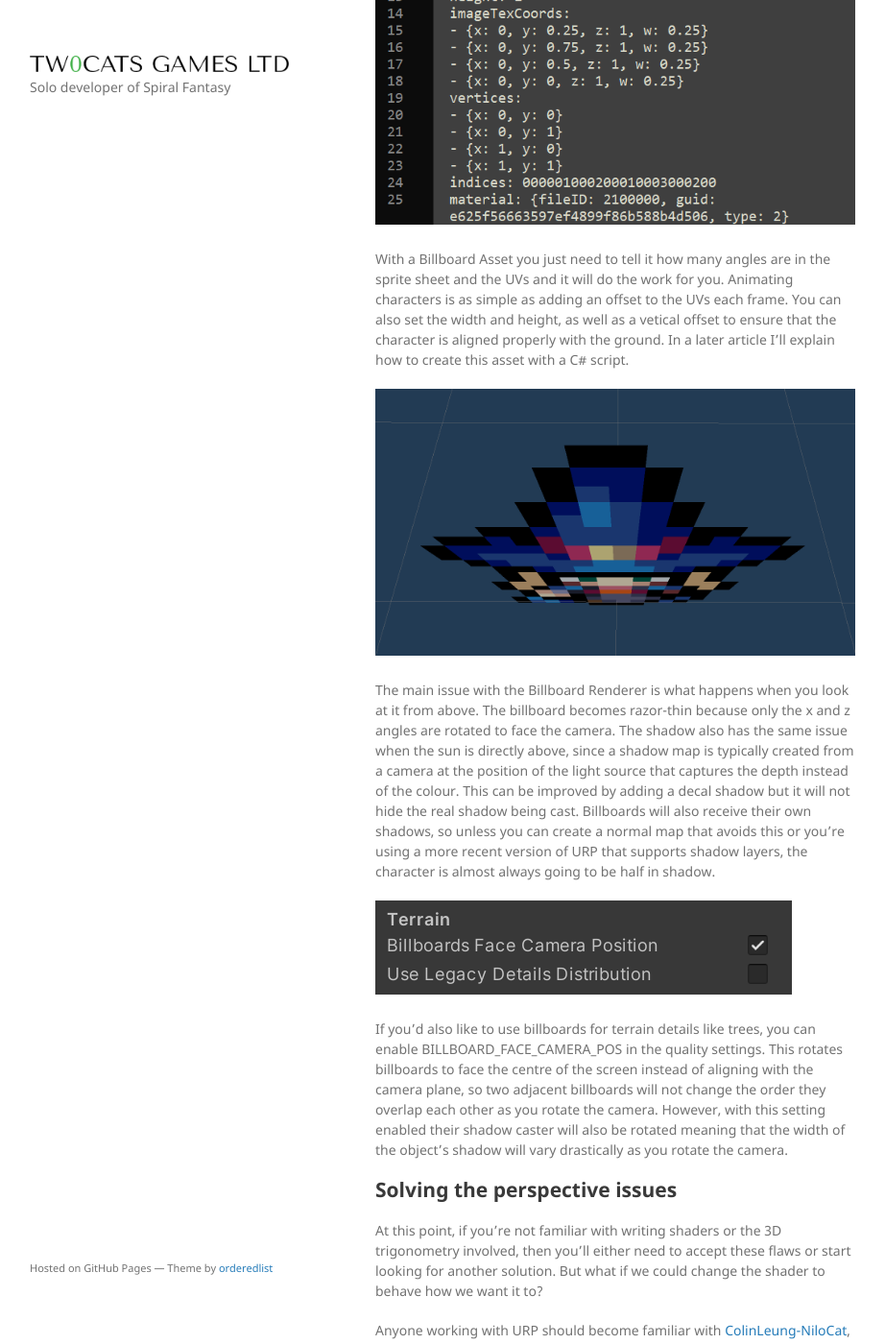
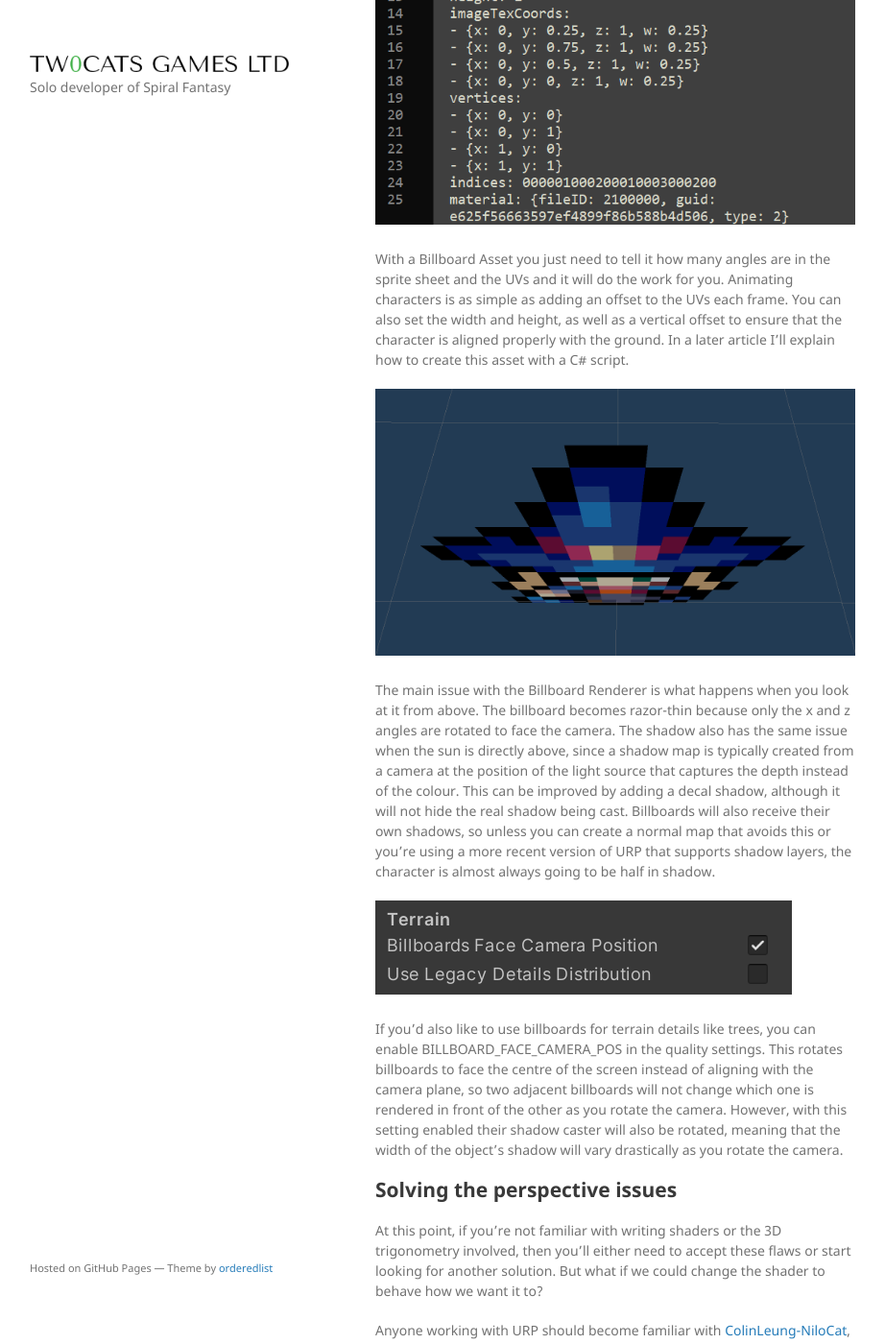
Before and after one commit to TW0CATSGAMES/TW0CATSGAMES.github.io, a Jekyll site: the page built from _posts/2023-11-05-perfecting-unitys_billboard_shader_for_hd2d_01.md, in a window 1280 px wide and 1400 px high, scrolled down 4788 px. Shown: the whole window at 96% size, without its empty margins (179-1101 px from the left). Built offline with Jekyll 4.4.1, drawn with Linux system fonts in a browser that asks for light colours; some of the changed text lies outside the part shown.

Commit message:
Grammar improvements

````diff
--- a/_posts/2023-11-05-perfecting-unitys_billboard_shader_for_hd2d_01.md
+++ b/_posts/2023-11-05-perfecting-unitys_billboard_shader_for_hd2d_01.md
@@ -1,7 +1,7 @@
 ---
 layout: post
 author: thomas_walker
-title:  "Perfecting Unity’s Billboard Shader for 2D Characters - Part 1"
+title:  "Perfecting Unity’s Billboard Shader for 2D Characters – Part 1"
 date:   2023-11-06 07:45:00 +0000
 categories: update
 ---
@@ -11,12 +11,12 @@ categories: update
 ![Xenogears-(by-The-Dark-Id)/Update%2002](/assets/img/2023-11-05-perfecting-unitys_billboard_shader_for_hd2d/25-forehead33.jpg)
 [Xenogears (Squaresoft) (screenshot by The Dark Id)](https://lparchive.org/Xenogears-(by-The-Dark-Id)/).
 
-If you grew up with a PS1 or a DS, I’m almost certain that some of your favourite games used 2D characters in a 3D environment. Not only did it give you control of the camera to look for hidden items, it also allowed for much more expressive characters than 3D models could achieve at standard definition.
+If you grew up with a PS1 or a DS, I’m almost certain that some of your favourite games used 2D characters in a 3D environment. Not only did this give you control of the camera to look for hidden items, it also allowed for much more expressive characters than 3D models could achieve at standard definition.
 
 ![Grandia/Update%2028](/assets/img/2023-11-05-perfecting-unitys_billboard_shader_for_hd2d/110-067.jpg)
 [Grandia (Game Arts) (screenshot by Edward_Tohr)](https://lparchive.org/Grandia/).
 
-However, at the time this was seen as a compromise to make games on the scale RPGs were known for and with limited 3D capabilities. Developers often had to choose whether to use 2D characters in a full 3D environment or 3D characters on a 2D pre-rendered background. Once the hardware allowed for both 3D characters and environments, the art style saw very little use until the release of Octopath Traveller in 2018, which Square Enix coined as HD2D. This combined authentic 16/32-bit artwork with modern rendering techniques such as normal maps, dynamic shadows and post-processing.
+However, at the time this was seen as a compromise to make games on the scale that RPGs were known for and with limited 3D capabilities. Developers often had to choose whether to use 2D characters in a full 3D environment or 3D characters on a 2D pre-rendered background. Once the hardware allowed for both 3D characters and environments, the art style saw very little use until the release of Octopath Traveller in 2018, which Square Enix coined as HD2D. This combined authentic 16/32-bit artwork with modern rendering techniques such as normal maps, dynamic shadows and post-processing.
 
 ![Octopath-Traveller/Update%2004](/assets/img/2023-11-05-perfecting-unitys_billboard_shader_for_hd2d/12-013.jpg)
 [Octopath Traveller (Square Enix) (screenshot by Mega64)](https://lparchive.org/Octopath-Traveller/).
@@ -30,31 +30,31 @@ One of my first experiments with game engines was a 3D recreation of Aliahan, th
 
 ![Billboard0](/assets/img/2023-11-05-perfecting-unitys_billboard_shader_for_hd2d/L5H7Ypy.png)
 
-Achieving this art style in Unity was not as straightforward as I expected. I wanted the characters to have surface normals, shadows, perspective projection and a dissolve effect. Using Unity’s sprite renderer caused issues in a 3D environment due to sorting, especially with transparent effects like water, and does not support normal maps.
+Achieving this art style in Unity was not as straightforward as I expected. I wanted the characters to have surface normals, shadows, perspective projection and a dissolve effect. Unity’s sprite renderer has issues in a 3D environment due to sorting, especially with transparent effects like water, and it does not support normal maps.
 
 ![Editor1](/assets/img/2023-11-05-perfecting-unitys_billboard_shader_for_hd2d/Editor1.png)
 
-The Billboard Renderer is a component that is intended to be used on imposters, which are pre-rendered copies of a 3D model that replace it when viewed from a distance. Both SpeedTree and Unity's built-in trees use them at their highest LOD (Level of Detail) so the easiest way to get started is to create or import a tree asset and remove all of the 3D models, leaving just the billboard.
+The Billboard Renderer is a component that is intended to be used on imposters, which are pre-rendered copies of a 3D model that replace it when viewed from a distance. Both SpeedTree and Unity's built-in trees use them at their highest LOD (Level of Detail), so the easiest way to get started is to create or import a tree asset and remove all the 3D models, leaving just the billboard.
 
 ![Editor0](/assets/img/2023-11-05-perfecting-unitys_billboard_shader_for_hd2d/Editor0.png)
 
-This also gives you the LOD Group component which can be used to fade out the billboard when it is too close or too far from the camera. In this example, the billboard fades out with a dissolve effect if it takes up more than 99% of the height of the screen or less than 0.1%. You'll also need to set the Object Size to match the height of the billboard. However, if you want more control like being able to fade out the character upon defeat, the LOD Group can be removed and this can be done in the shader instead.
+This also gives you the LOD Group component which can be used to fade out the billboard when it is too close or too far from the camera. In this example, the billboard fades out with a dissolve effect if it takes up more than 99% of the height of the screen or less than 0.1%. You'll also need to set the Object Size to match the height of the billboard. However, if you want more control, like being able to fade out the character upon defeat, the LOD Group can be removed and this can be done in the shader instead.
 
 ![Editor3](/assets/img/2023-11-05-perfecting-unitys_billboard_shader_for_hd2d/Editor3.png)
 
-The Billboard Renderer component requires a Billboard Asset, which contains the texture of the character facing multiple directions and displays the correct one based on the angle they are facing and the angle of the camera. Other billboard implementations have to do this in a script or a shader, which can make things more complicated if you want to support billboards with different numbers of angles.
+The Billboard Renderer component requires a Billboard Asset, which contains the texture of the character facing multiple directions and displays the correct one based on the angle they are facing and the angle of the camera. Other billboard implementations have to do this in a script or a shader, which can be more complicated if you want to support billboards with different numbers of angles.
 
 ![Editor2](/assets/img/2023-11-05-perfecting-unitys_billboard_shader_for_hd2d/Editor2.png)
 
-With a Billboard Asset you just need to tell it how many angles are in the sprite sheet and the UVs and it will do the work for you. Animating characters is as simple as adding an offset to the UVs each frame. You can also set the width and height, as well as a vetical offset to ensure that the character is aligned properly with the ground. In a later article I'll explain how to create this asset with a C# script.
+With a Billboard Asset you just need to tell it how many angles are in the sprite sheet and the UVs and it will do the work for you. Animating characters is as simple as adding an offset to the UVs each frame. You can also set the width and height, as well as a vertical offset to ensure that the character is aligned properly with the ground. In a later article I'll explain how to create this asset with a C# script.
 
 ![Billboard1](/assets/img/2023-11-05-perfecting-unitys_billboard_shader_for_hd2d/GIJd6qL.png)
 
-The main issue with the Billboard Renderer is what happens when you look at it from above. The billboard becomes razor-thin because only the x and z angles are rotated to face the camera. The shadow also has the same issue when the sun is directly above, since a shadow map is typically created from a camera at the position of the light source that captures the depth instead of the colour. This can be improved by adding a decal shadow but it will not hide the real shadow being cast. Billboards will also receive their own shadows, so unless you can create a normal map that avoids this or you're using a more recent version of URP that supports shadow layers, the character is almost always going to be half in shadow.
+The main issue with the Billboard Renderer is what happens when you look at it from above. The billboard becomes razor-thin because only the x and z angles are rotated to face the camera. The shadow also has the same issue when the sun is directly above, since a shadow map is typically created from a camera at the position of the light source that captures the depth instead of the colour. This can be improved by adding a decal shadow, although it will not hide the real shadow being cast. Billboards will also receive their own shadows, so unless you can create a normal map that avoids this or you're using a more recent version of URP that supports shadow layers, the character is almost always going to be half in shadow.
 
 ![Editor4](/assets/img/2023-11-05-perfecting-unitys_billboard_shader_for_hd2d/Editor4.png)
 
-If you’d also like to use billboards for terrain details like trees, you can enable BILLBOARD_FACE_CAMERA_POS in the quality settings. This rotates billboards to face the centre of the screen instead of aligning with the camera plane, so two adjacent billboards will not change the order they overlap each other as you rotate the camera. However, with this setting enabled their shadow caster will also be rotated meaning that the width of the object’s shadow will vary drastically as you rotate the camera.
+If you’d also like to use billboards for terrain details like trees, you can enable BILLBOARD_FACE_CAMERA_POS in the quality settings. This rotates billboards to face the centre of the screen instead of aligning with the camera plane, so two adjacent billboards will not change which one is rendered in front of the other as you rotate the camera. However, with this setting enabled their shadow caster will also be rotated, meaning that the width of the object’s shadow will vary drastically as you rotate the camera.
 
 ## Solving the perspective issues
 
@@ -62,7 +62,7 @@ At this point, if you’re not familiar with writing shaders or the 3D trigonome
 
 Anyone working with URP should become familiar with [ColinLeung-NiloCat](https://github.com/ColinLeung-NiloCat), whose repos are fantastic examples for many visual effects that are also optimised for mobile devices. [UnityURP-BillboardLensFlareShader](https://github.com/ColinLeung-NiloCat/UnityURP-BillboardLensFlareShader) is a shader that always faces the camera, so reproducing what the vertex shader does in Unity’s billboard shader should get the same effect.
 
-First of all, you should create copies of the following files from /Packages/com.unity.render-pipelines.universal/Shaders/Nature/ in your project and rename them. If you aren’t using the latest version of Unity then you may want to get them from Unity's [Graphics repo](https://github.com/Unity-Technologies/Graphics/tree/master/Packages/com.unity.render-pipelines.universal/Shaders/Nature). I’d suggest removing all instances of the word speedtree, including inside the files.
+First of all, you should create copies of the following files from /Packages/com.unity.render-pipelines.universal/Shaders/Nature/ in your project and rename them. If you aren’t using the latest version of Unity then you may want to get them from Unity's [Graphics repo](https://github.com/Unity-Technologies/Graphics/tree/master/Packages/com.unity.render-pipelines.universal/Shaders/Nature). I’d suggest removing all instances of the word SpeedTree, including inside the files.
 
 * SpeedTree7Billboard.shader
 * SpeedTree7BillboardInput.hlsl
@@ -110,7 +110,7 @@ float3 quadPivotPosVS = TransformWorldToView(vertexInput.positionWS);
 ```
 In the original version of the shader the position in Object Space is set to the origin (x=0, y=0, z=0). This is likely because lens flares are an overlay effect and giving it a position in the world might cause it to be occluded by 3D objects. We need to use the character's actual vertices in World Space with vertexInput.positionWS, otherwise even if you move the billboard GameObject the character will not move from that position. This is why we needed to avoid changing input.vertex.xyzw before.
 
-The other difference is that the lens flare has a fixed scale and aspect ratio, while translation and scaling is needed for our billboard. This uses the width, height and offset from the Billboard Asset so your character should be rendered with the correct scale and position. However, the scale factor applied to the GameObject will now have no effect.
+The other difference is that the lens flare has a fixed scale and aspect ratio, although the billboard needs to be shifted to the centre and resized. This uses the width, height and offset from the Billboard Asset so your character will be rendered with the correct scale and position. However, the scale factor applied to the GameObject will now have no effect.
 
 In the next part, I'll go through how to improve the shadows.
 
````
Also changed, not shown: other parts of _posts/2023-11-05-perfecting-unitys_billboard_shader_for_hd2d_01.md (+1 -1 lines), index.md (+1 -1 lines).
